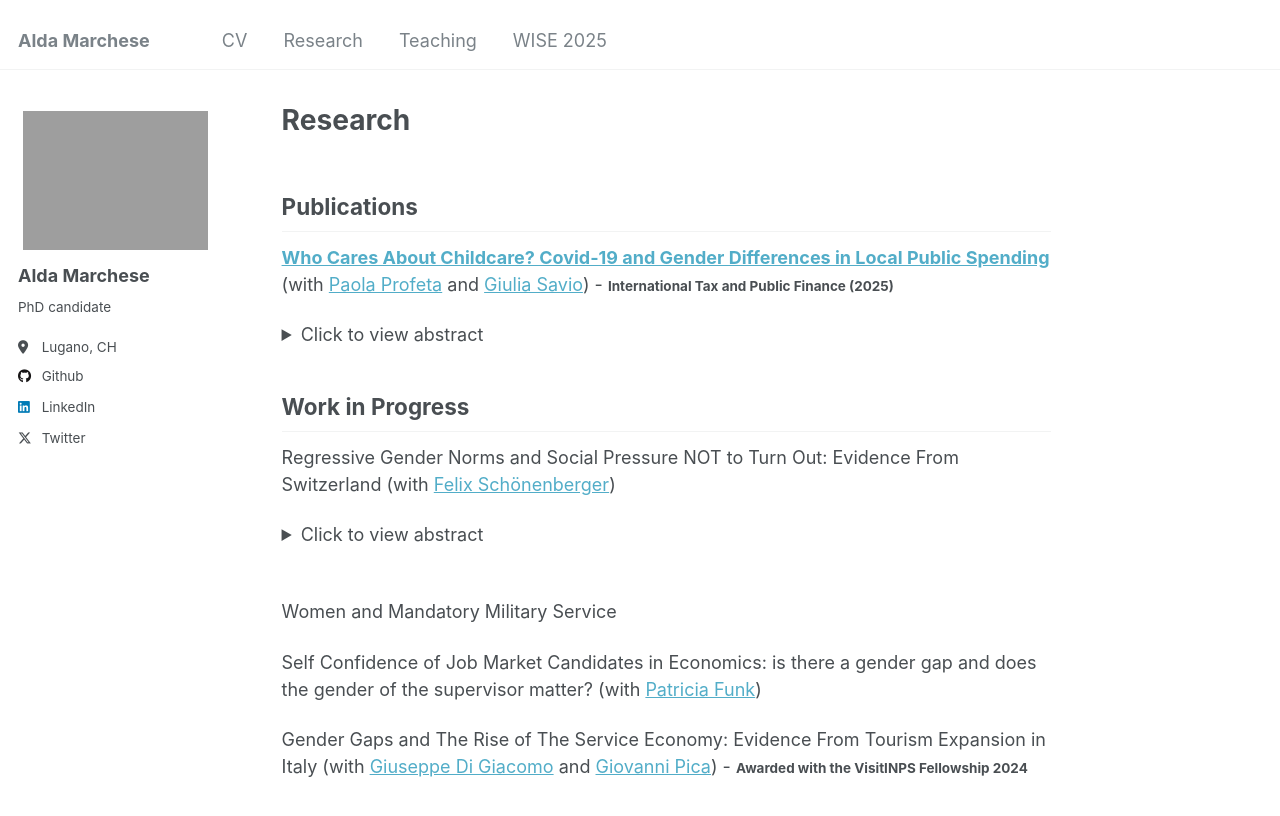
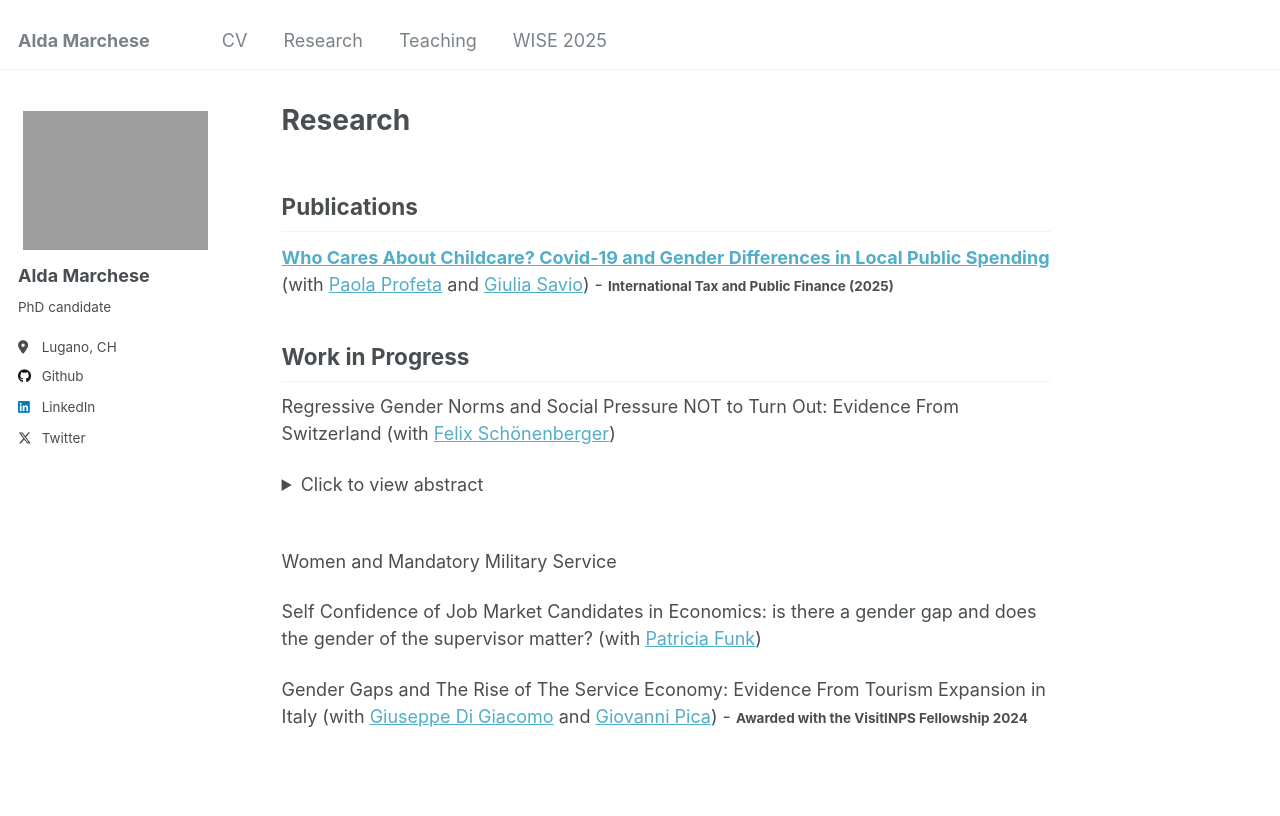
Before and after one commit to aldamarchese/aldamarchese.github.io, a Jekyll site: the page built from _pages/research.md, in a window 1280 px wide and 993 px high. Shown: the top 816 px of the window. Built offline with Jekyll 4.4.1, drawn with Linux system fonts in a browser that asks for light colours.

Commit message:
Update research.md

```diff
--- a/_pages/research.md
+++ b/_pages/research.md
@@ -10,10 +10,7 @@ redirect_from:
 
   [**Who Cares About Childcare? Covid-19 and Gender Differences in Local Public Spending**](https://www.dropbox.com/scl/fi/3wgo6p8nz7fh3dbdpx8bu/Marchese_Profeta_Savio_childcare.pdf?rlkey=p1i9u543se4i06s2ajyp87t1x&dl=0) (with [Paola Profeta](https://sites.google.com/view/paola-profeta) and [Giulia Savio](https://sites.google.com/view/giuliasavioswebpage/home?authuser=0)) -
   <small>  **International Tax and Public Finance (2025)** <small>
-  <details>
-  <summary>Click to view abstract</summary>
- The Covid-19 pandemic increased the salience of childcare and focused attention on the allocation of public funds for it. Focusing on Italy, one of the first countries severely impacted by the Covid-19 crisis, we analyze how male and female politicians responded to the Covid-19 pandemic in the allocation of funds to childcare. To assess causality, we analyze close mixed-gender races in Italian local elections in small municipalities without gender quotas from 2016 to 2023. Our findings show that pre Covid-19 female mayors spent more on childcare than male mayors. However, during the pandemic, the gender gap closed, as male mayors increased spending, a trend that continued in the post pandemic period.
-  </details>
+
 
 ## Work in Progress
 Regressive Gender Norms and Social Pressure NOT to Turn Out: Evidence From Switzerland  (with [Felix Schönenberger](https://sites.google.com/view/felix-schoenenberger/home?authuser=0)) <br/>
```
